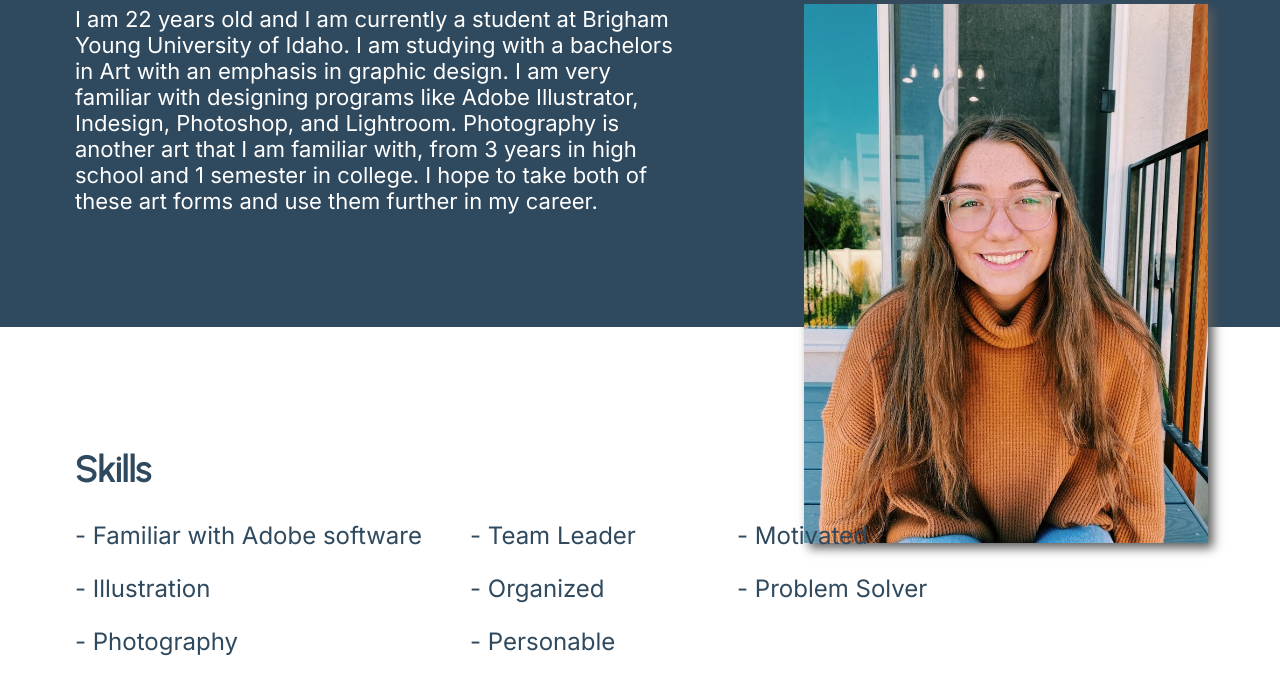
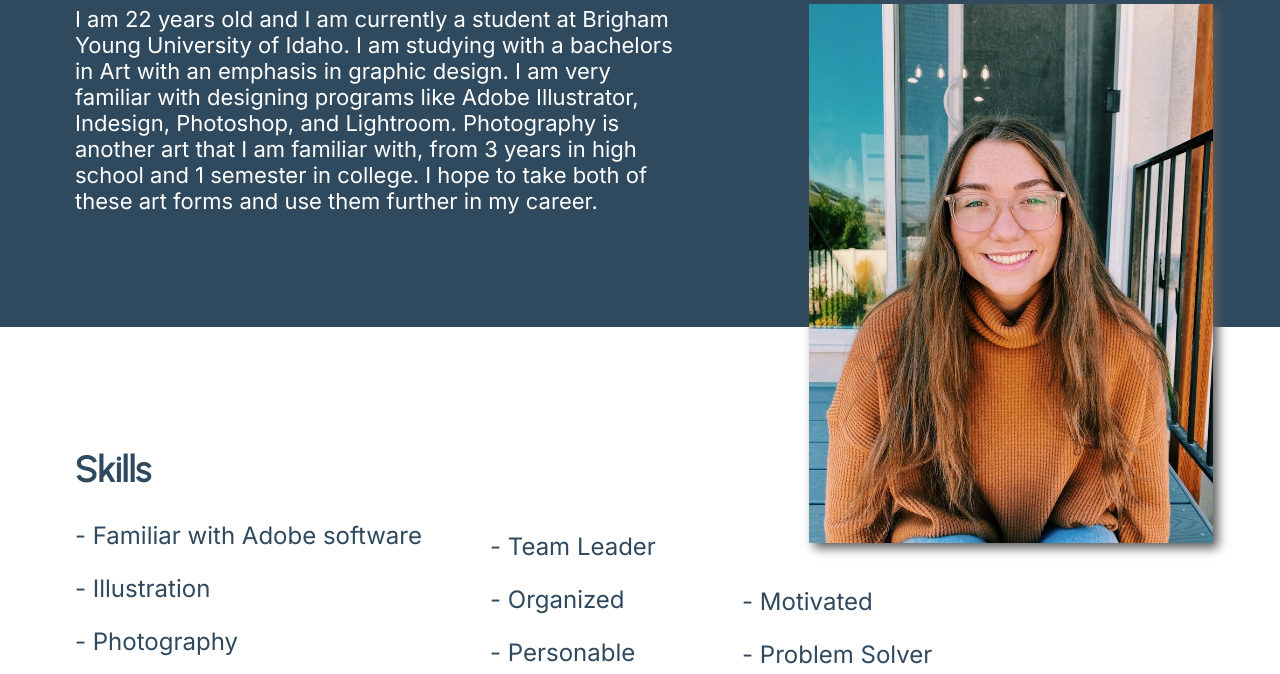
Before and after one commit to emreecurtis/wdd130, a plain HTML site: page emreecurtis/homepage.html in a window 1280 px wide. Shown: the part 278-952 px from the top of the page. Drawn offline with Linux system fonts and the light colour scheme.

Commit message:
more changes

```diff
--- a/emreecurtis/styles/personalstyle.css
+++ b/emreecurtis/styles/personalstyle.css
@@ -36,9 +36,9 @@ nav a:hover {background-color: #2f495e;
 .skills { width: 150%; grid-row: 5/7; grid-column: 2/5; margin-bottom: 115px; margin-top: -225px; color: #2f495e; font-size: x-large; margin-left: 75px;}
 .skills h1 {font-family: "Urbanist", sans-serif;}
 .skills p {font-family: "Inter", sans-serif;}
-.skills-two {grid-row: 6/7; grid-column: 4/8; margin-bottom: 115px; margin-top: -260px; color: #2f495e; font-size: x-large; margin-left: 20px;}
+.skills-two {grid-row: 6/7; grid-column: 4/8; margin-bottom: 115px; margin-top: -135px; color: #2f495e; font-size: x-large; margin-left: 40px;}
 .skills-two p {font-family: "Inter", sans-serif;}
-.skills-three {grid-row: 6/7; grid-column: 8/10; margin-bottom: 115px; margin-top: -260px; color: #2f495e; font-size: x-large;}
+.skills-three {grid-row: 6/7; grid-column: 8/10; margin-bottom: 115px; margin-top: -80px; color: #2f495e; font-size: x-large;}
 .skills-three p {font-family: "Inter", sans-serif;}
 .interests {grid-column: 8/9; grid-row: 8/9; margin: 100px; margin-bottom: -50px; margin-left: 50px; color: white; font-size: x-large; margin-top: 150px;}
 .interests h1 {font-family: "Urbanist", sans-serif;}
```
